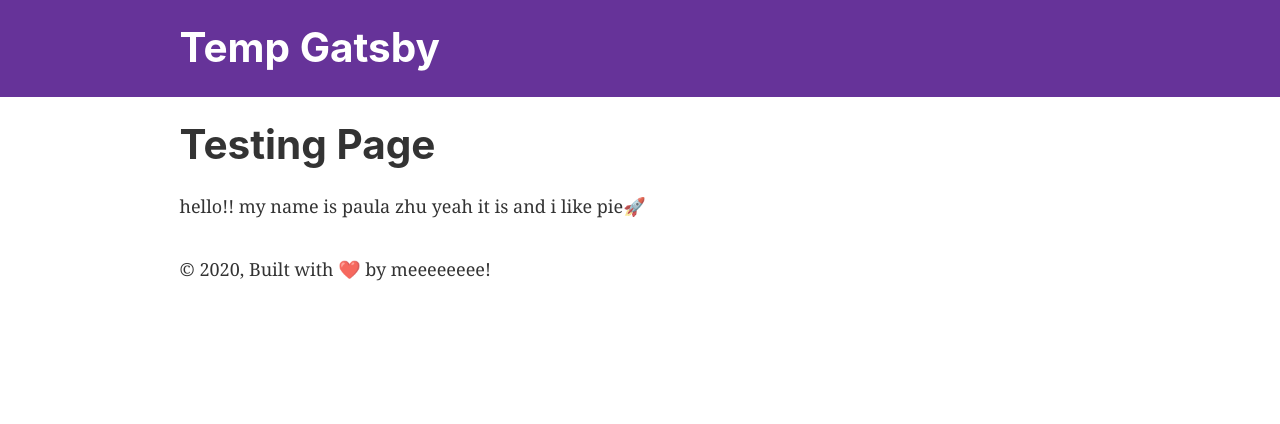
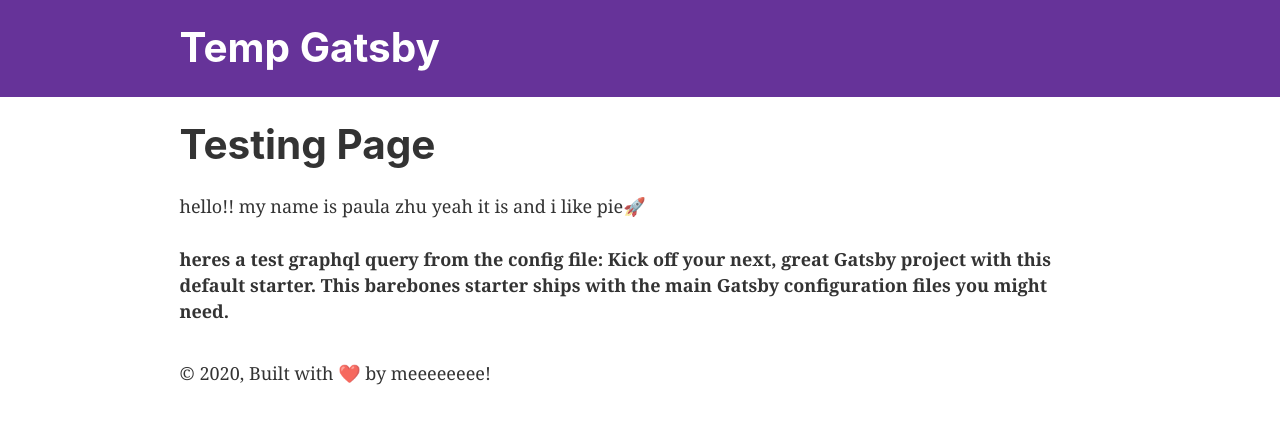
Before and after one commit to OS4EQ/pwa, a Gatsby site: page /testing in a window 1280 px wide. Built offline with nearby package versions, Linux system fonts and the light colour scheme; Gatsby itself is replaced by a stand-in of ours.

Commit message:
Update gatsby and react also setup example graphql query

```diff
--- a/package.json
+++ b/package.json
@@ -16,7 +16,9 @@
     "prop-types": "^15.7.2",
     "react": "^16.12.0",
     "react-dom": "^16.12.0",
-    "react-helmet": "^6.1.0"
+    "react-helmet": "^6.1.0",
+    "react-redux": "^7.2.1",
+    "redux": "^4.0.5"
   },
   "devDependencies": {
     "prettier": "2.1.1"
--- a/src/pages/testing.js
+++ b/src/pages/testing.js
@@ -3,16 +3,29 @@ import React from 'react'
 import Layout from "../components/layout"
 import SEO from "../components/seo"
 
-const Testing = () => {
+import { graphql } from 'gatsby'
+
+const Testing = ({ data }) => {
   return (
     <Layout>
       <SEO title="Testing" />
       <div>
         <h1>Testing Page</h1>
         <p>hello!! my name is paula zhu yeah it is and i like pie🚀</p>
+        <b>{'heres a test graphql query from the config file: '+data.site.siteMetadata.description}</b>
       </div>
     </Layout>
   )
 }
 
 export default Testing
+
+export const query = graphql`
+  query TestingQuery {
+    site {
+      siteMetadata {
+        description
+      }
+    }
+  }
+`
```
Also changed, not shown: 2 other files.
